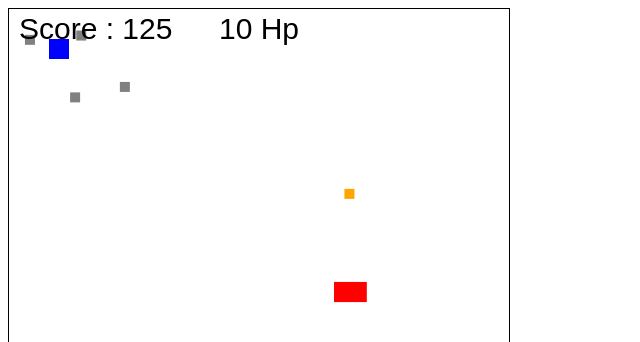
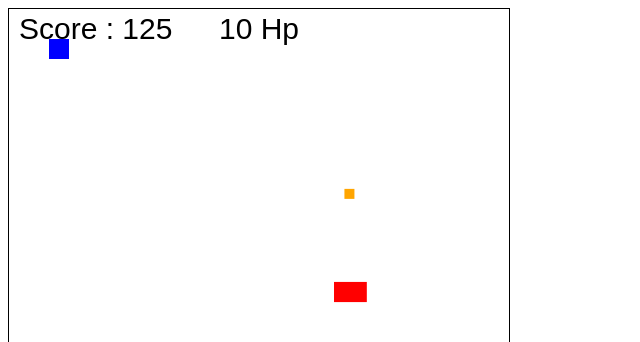
Before and after one commit to kzhang5726/kzhang5726.github.io, a plain HTML site: page index.html in a window 1280 px wide. Shown: the top 342 px of the page, 0-640 px from the left. Drawn offline with Linux system fonts and the light colour scheme.

Commit message:
Removed bullets feature for testing

```diff
--- a/index.html
+++ b/index.html
@@ -197,9 +197,10 @@ update = function(){
     if(framecount%75 == 0){
         randomUpgrade();
     }
-    if(framecount%25 == 0){
-        randomBullet();
-    }
+    // if(framecount%25 == 0){
+    //     randomBullet();
+    // }
+
 
     for(var key in bullets){
         updateEntity(bullets[key]);
```
